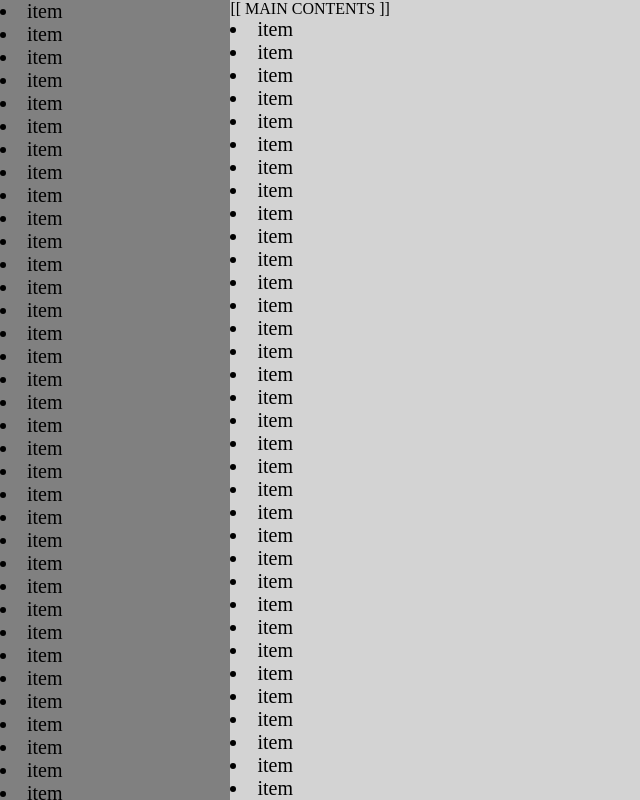
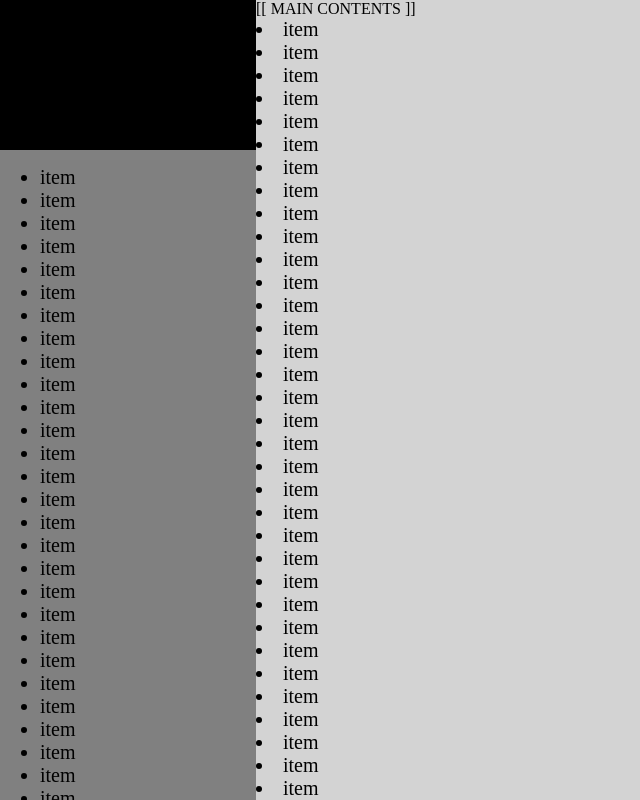
Before and after one commit to lakshya-sharma/htmlCssDemo, a plain HTML site: page MyTemplate/index.html in a window 1280 px wide. Shown: the whole page, without its empty margins (0-640 px from the left). Drawn offline with Linux system fonts and the light colour scheme.

Commit message:
adding css eg

```diff
--- a/MyTemplate/index.html
+++ b/MyTemplate/index.html
@@ -15,10 +15,11 @@ use media queries to create responsive layout
         <div id="container">
                 <div id="sidebar">
                     <div id="sidebar-content">
-                            <div>
-
+                            <div id="profile-show">
+                                hello data
                             </div>
-                            <li>item</li>
+                           <ul>
+                                <li>item</li>
                             <li>item</li>
                             <li>item</li>
                             <li>item</li>
@@ -61,6 +62,7 @@ use media queries to create responsive layout
                         <li>item</li>
                         <li>item</li>
                         <li>item</li>
+                           </ul>
                     </div>
                 </div><!--
             --><div id="content">
--- a/MyTemplate/main.css
+++ b/MyTemplate/main.css
@@ -16,20 +16,31 @@ body {
 	display: inline-block;
 	vertical-align: top;
 	height: 100%;
-    width: 18%;
-    position: relative;
+    width: 20%;
 	overflow: hidden;
 }
 #sidebar:hover{
     overflow-y:scroll;
 }
+#sidebar-content{
+    position: relative;
+}
+#profile-show{
+    width: 100%;
+    background-color: black;
+    height: 150px;
+    position: sticky;
+    top:0;
+}
+
+
 
 #content {
     background-color: lightgrey;
 	display: inline-block;
 	vertical-align: top;
 	height: 100%;
-	width: 82%;
+	width: 80%;
 	overflow: hidden;
 }
 #content:hover{
```
